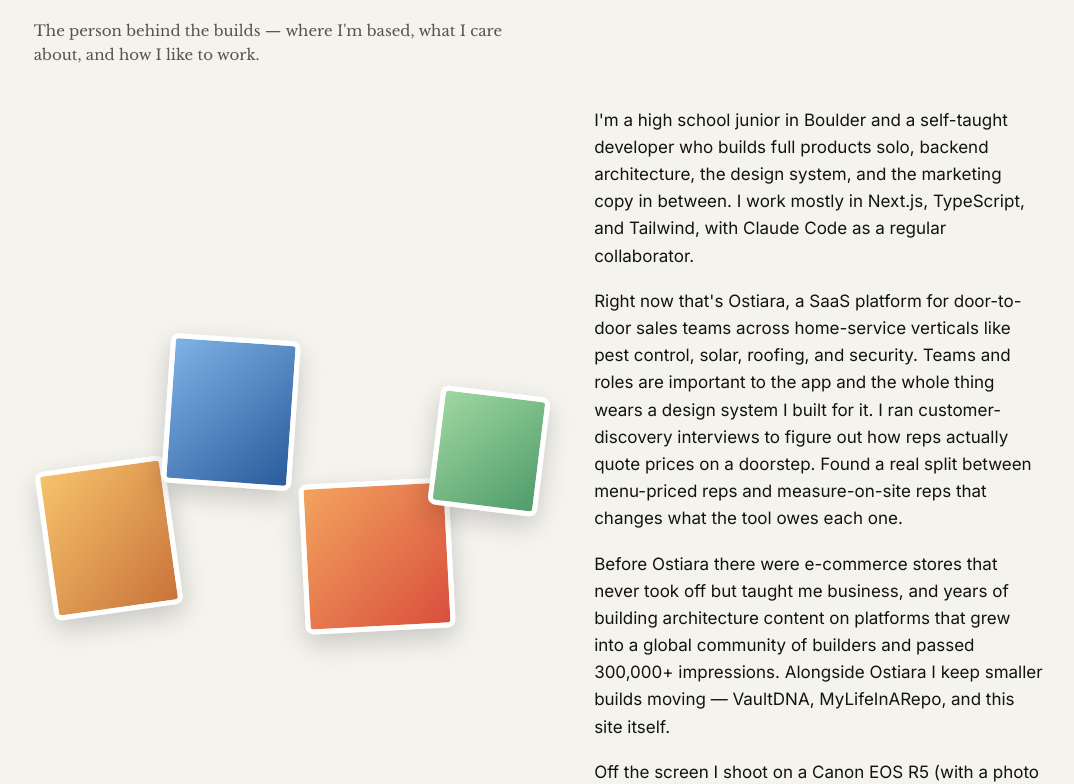
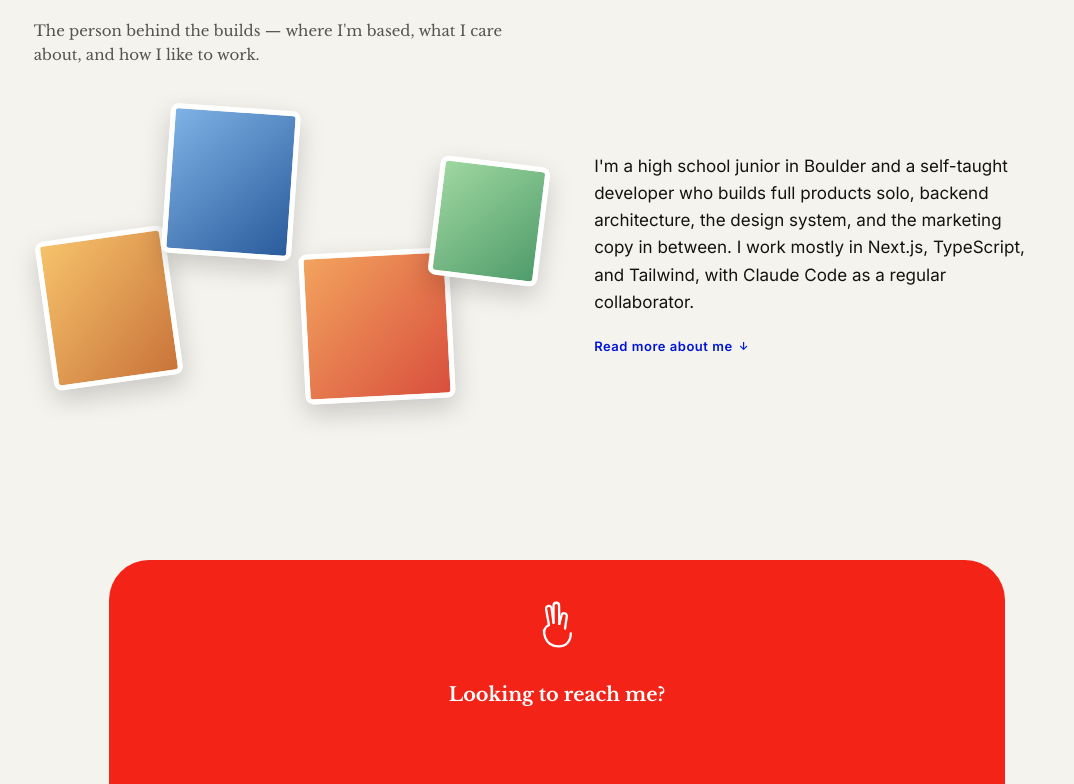
Before and after one commit to charlieramus/charlieramus.comv2, a Next.js app: page / in a window 1280 px wide. Shown: the part 6384-7168 px from the top of the page, without its empty margins (83-1157 px from the left). Built offline with nearby package versions, Linux system fonts and the light colour scheme.

Commit message:
stage3v8

```diff
--- a/app/globals.css
+++ b/app/globals.css
@@ -148,6 +148,11 @@
   .psimon-pad.is-lit .motif {
     transform: none;
   }
+  /* "Read more" expands instantly (no height/opacity animation) under reduce. */
+  .bio-rest,
+  .bio-rest-inner {
+    transition: none;
+  }
 }
 
 /* ---------------------------------------------------------------------------
@@ -1277,6 +1282,65 @@
     margin-top: 18px;
   }
 
+  /* "Read more" disclosure (V8 Stage 3). The rest of the bio is always in the DOM
+     (crawlable / export-friendly) and collapsed with the grid-rows 0fr→1fr trick
+     so the reveal animates to the content's exact height — no fixed max-height,
+     no layout jump that would knock the collage out of alignment. */
+  .bio-rest {
+    display: grid;
+    grid-template-rows: 0fr;
+    opacity: 0;
+    transition:
+      grid-template-rows 0.5s cubic-bezier(0.2, 0.7, 0.3, 1),
+      opacity 0.4s ease;
+  }
+  .bio-rest.is-open {
+    grid-template-rows: 1fr;
+    opacity: 1;
+  }
+  .bio-rest-inner {
+    /* min-height:0 lets the row collapse fully; overflow clips while animating.
+       The teaser→rest gap is padding applied ONLY when open — padding on the grid
+       item would otherwise keep the collapsed track ~18px tall instead of 0. */
+    min-height: 0;
+    overflow: hidden;
+    padding-top: 0;
+    transition: padding-top 0.5s cubic-bezier(0.2, 0.7, 0.3, 1);
+  }
+  .bio-rest.is-open .bio-rest-inner {
+    padding-top: 18px;
+  }
+  .about-grid .bio-rest-inner p + p {
+    margin-top: 18px;
+  }
+
+  .bio-toggle {
+    display: inline-flex;
+    align-items: center;
+    gap: 6px;
+    margin-top: 16px;
+    padding: 4px 0;
+    background: none;
+    border: 0;
+    font-size: 13px;
+    font-weight: 600;
+    letter-spacing: 0.04em;
+    color: var(--color-blue);
+    cursor: pointer;
+  }
+  .bio-toggle:hover {
+    color: var(--color-red-ink);
+  }
+  .bio-toggle:focus-visible {
+    outline: 2px solid var(--color-blue);
+    outline-offset: 3px;
+    border-radius: 3px;
+  }
+  .bio-toggle-caret {
+    font-size: 11px;
+    line-height: 1;
+  }
+
   /* ---------- CONTACT ---------- */
   .contact {
     padding: clamp(50px, 6vw, 80px) var(--edge) 0;
--- /dev/null
+++ b/components/about-bio.tsx
@@ -0,0 +1,54 @@
+"use client";
+
+import { useId, useState } from "react";
+import { aboutParagraphs } from "@/data/about";
+
+// "Behind the pixels" bio with a short-by-default teaser + a real "read more"
+// disclosure (V8 Stage 3). The split is data-driven: aboutParagraphs[0] is the
+// teaser, the rest live behind the toggle. The hidden paragraphs stay in the DOM
+// (rendered, export-friendly, crawlable) and are collapsed with CSS — they aren't
+// fetched on expand. The toggle is a real <button> with aria-expanded /
+// aria-controls; the collapsed region is aria-hidden so assistive tech tracks the
+// visual state (the rest is plain text — no focusable elements to trap). Reveal
+// animation + reduced-motion handling live in .bio-rest (globals.css).
+const [teaser, ...rest] = aboutParagraphs;
+
+export default function AboutBio() {
+  const [expanded, setExpanded] = useState(false);
+  const restId = useId();
+
+  return (
+    <div className="bio">
+      <p>{teaser}</p>
+
+      {rest.length > 0 && (
+        <>
+          <div
+            id={restId}
+            className={`bio-rest${expanded ? " is-open" : ""}`}
+            aria-hidden={!expanded}
+          >
+            <div className="bio-rest-inner">
+              {rest.map((para, i) => (
+                <p key={i}>{para}</p>
+              ))}
+            </div>
+          </div>
+
+          <button
+            type="button"
+            className="bio-toggle"
+            aria-expanded={expanded}
+            aria-controls={restId}
+            onClick={() => setExpanded((v) => !v)}
+          >
+            {expanded ? "Read less" : "Read more about me"}
+            <span className="bio-toggle-caret" aria-hidden="true">
+              {expanded ? "↑" : "↓"}
+            </span>
+          </button>
+        </>
+      )}
+    </div>
+  );
+}
--- a/components/about.tsx
+++ b/components/about.tsx
@@ -1,5 +1,5 @@
 import Reveal from "@/components/reveal";
-import { aboutParagraphs } from "@/data/about";
+import AboutBio from "@/components/about-bio";
 
 // Collage photo positions (classes p1–p4 carry the rotation/placement).
 const COLLAGE = [
@@ -32,14 +32,10 @@
               />
             ))}
           </div>
-          {/* CUSTOMIZE: about copy lives in data/about.ts (aboutParagraphs).
-              V2 wrote 4 paragraphs; the mockup's .bio was a 2× <p> stack — it
-              flows the same with 4. */}
-          <div className="bio">
-            {aboutParagraphs.map((para, i) => (
-              <p key={i}>{para}</p>
-            ))}
-          </div>
+          {/* About copy lives in data/about.ts (aboutParagraphs). AboutBio shows
+              paragraph 0 as a teaser and folds the rest behind a "read more"
+              toggle (V8 Stage 3). CUSTOMIZE the copy in data/about.ts. */}
+          <AboutBio />
         </Reveal>
       </div>
     </section>
--- a/data/about.ts
+++ b/data/about.ts
@@ -19,10 +19,14 @@
 
 // Source for the "Behind the pixels" about section. Newest framing first: the
 // solo full-product builder, then the arc that got there, then off the screen.
+// `aboutParagraphs[0]` is the teaser shown by default; the rest sit behind the
+// "read more" toggle (components/about-bio.tsx). Paragraph 2 was tightened in V8
+// Stage 3 so the expanded bio no longer restates the Ostiara career-timeline
+// entry verbatim — it keeps only the discovery insight the timeline doesn't have.
 // CUSTOMIZE: edit copy freely — types don't care how long each paragraph is.
 export const aboutParagraphs: string[] = [
   "I'm a high school junior in Boulder and a self-taught developer who builds full products solo, backend architecture, the design system, and the marketing copy in between. I work mostly in Next.js, TypeScript, and Tailwind, with Claude Code as a regular collaborator.",
-  "Right now that's Ostiara, a SaaS platform for door-to-door sales teams across home-service verticals like pest control, solar, roofing, and security. Teams and roles are important to the app and the whole thing wears a design system I built for it. I ran customer-discovery interviews to figure out how reps actually quote prices on a doorstep. Found a real split between menu-priced reps and measure-on-site reps that changes what the tool owes each one.",
+  "Most of my time right now goes to Ostiara. The part that stuck with me wasn't the code but the customer discovery — talking to door-to-door reps surfaced a real split between menu-priced and measure-on-site quoting, and that split changes what the tool owes each group.",
   "Before Ostiara there were e-commerce stores that never took off but taught me business, and years of building architecture content on platforms that grew into a global community of builders and passed 300,000+ impressions. Alongside Ostiara I keep smaller builds moving — VaultDNA, MyLifeInARepo, and this site itself.",
   "Off the screen I shoot on a Canon EOS R5 (with a photo credit at Boulder Reporting Lab), climb, ski, and ride gravel bikes. I read and journal. Lots of ideas are still queued, I plan to keep building and sharing the journey.",
 ];
```
Also changed, not shown: 1 other file (tests, documents, lock files or other folders).
